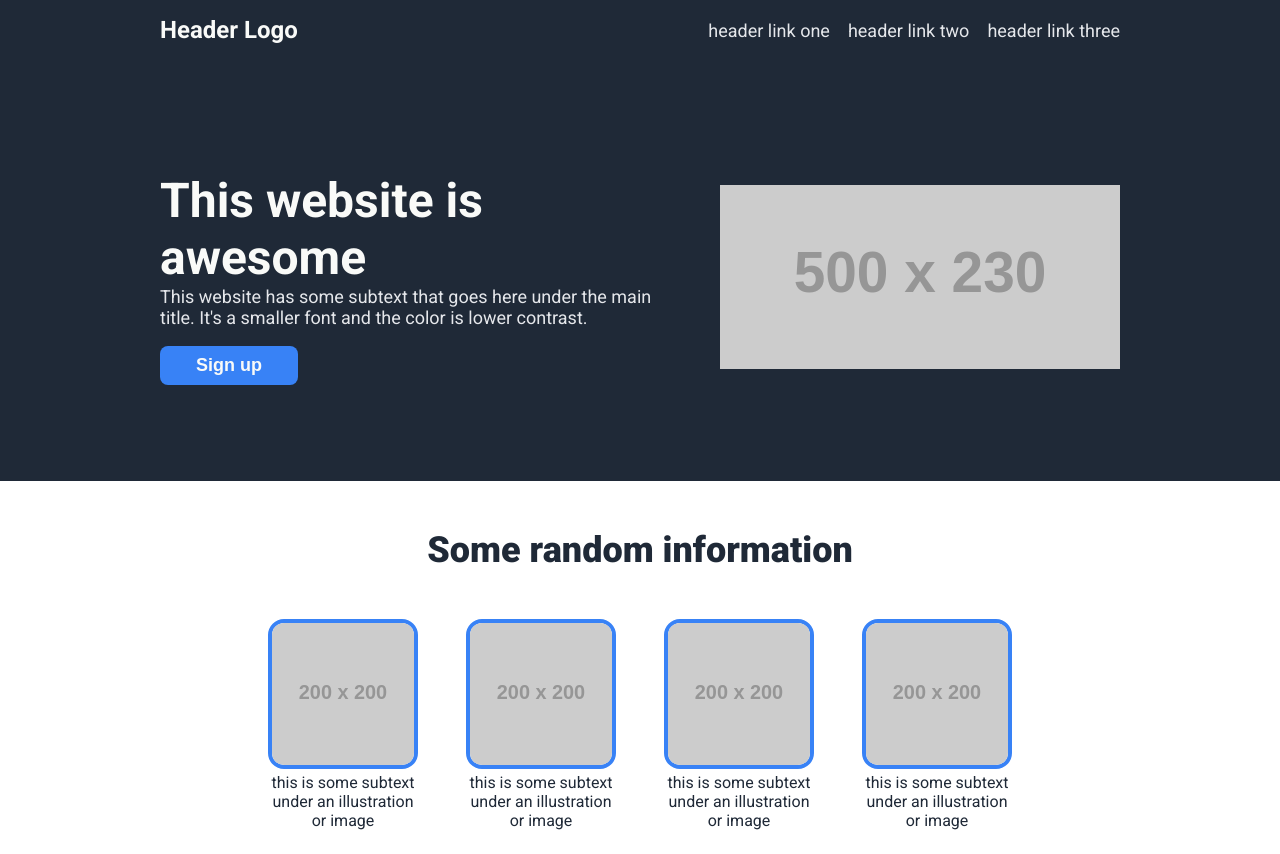
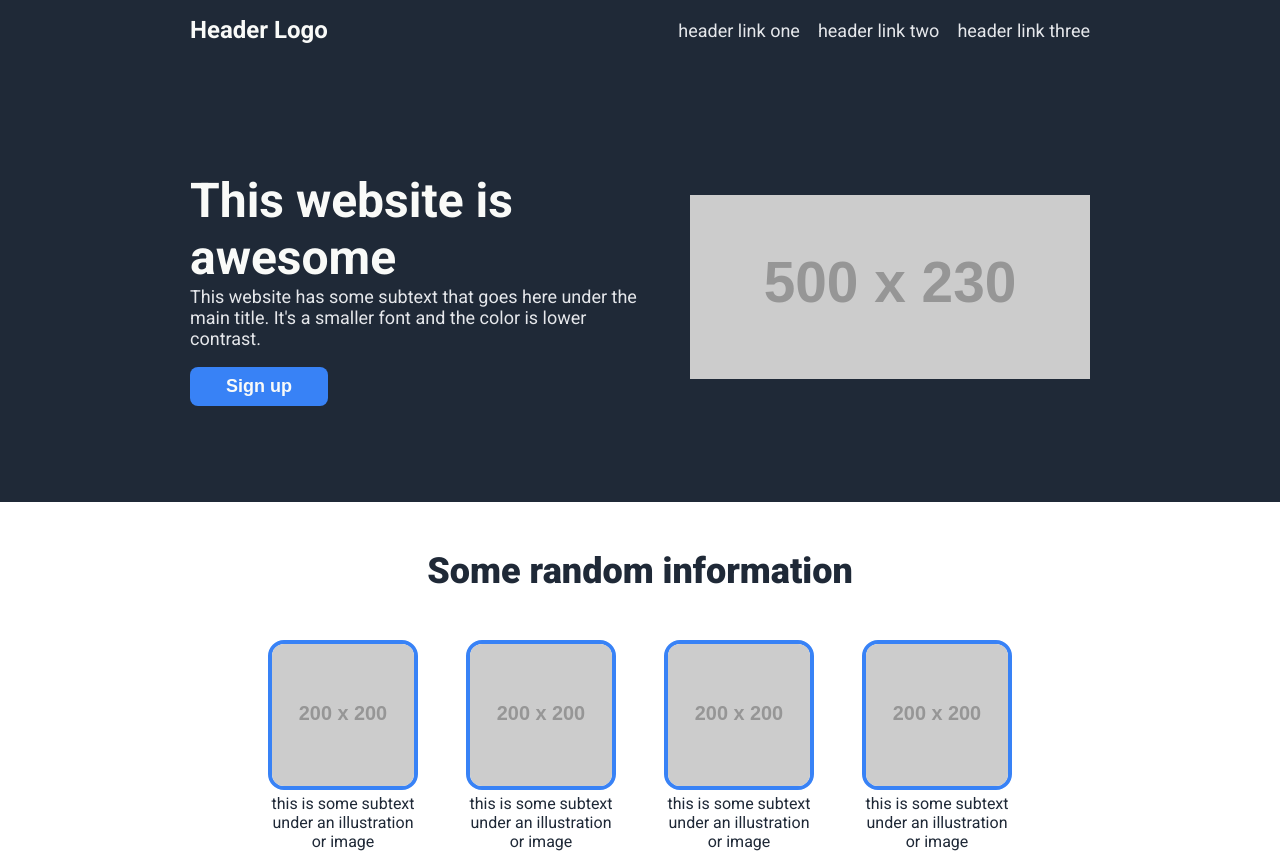
Before and after one commit to Mehrab-Farhadzadeh/odin-landing-page, a plain HTML site: page index.html in a window 1280 px wide. Shown: the top 854 px of the page. Drawn offline with Linux system fonts and the light colour scheme; placeholder pictures from the web are drawn by us.

Commit message:
Fix width of .hero
It was  over growing  in bigger screen or when zooming out

```diff
--- a/index.html
+++ b/index.html
@@ -11,6 +11,7 @@
 
 <body>
 
+  <div class="hero-container">
     <div class="hero">
       <div class="header">
         <div class="logo">Header Logo</div>
@@ -36,6 +37,7 @@
             <button class="sign-up">
               Sign up
             </button>
+          </div>
         </div>
       </div>
     </div>
--- a/style.css
+++ b/style.css
@@ -10,9 +10,16 @@ body {
   margin: 0;
 }
 
+.hero-container {
+  background-color: #1f2937;
+  display: flex;
+  justify-content: center;
+  align-items: center;
+}
+
 .hero {
-  background-color: #1f2937;
   padding: 1em 10em 6em;
+  max-width: 1220px;
   display: flex;
   flex-direction: column;
   gap: 8em;
```
Lines whose indentation alone changed are shown as unchanged.
